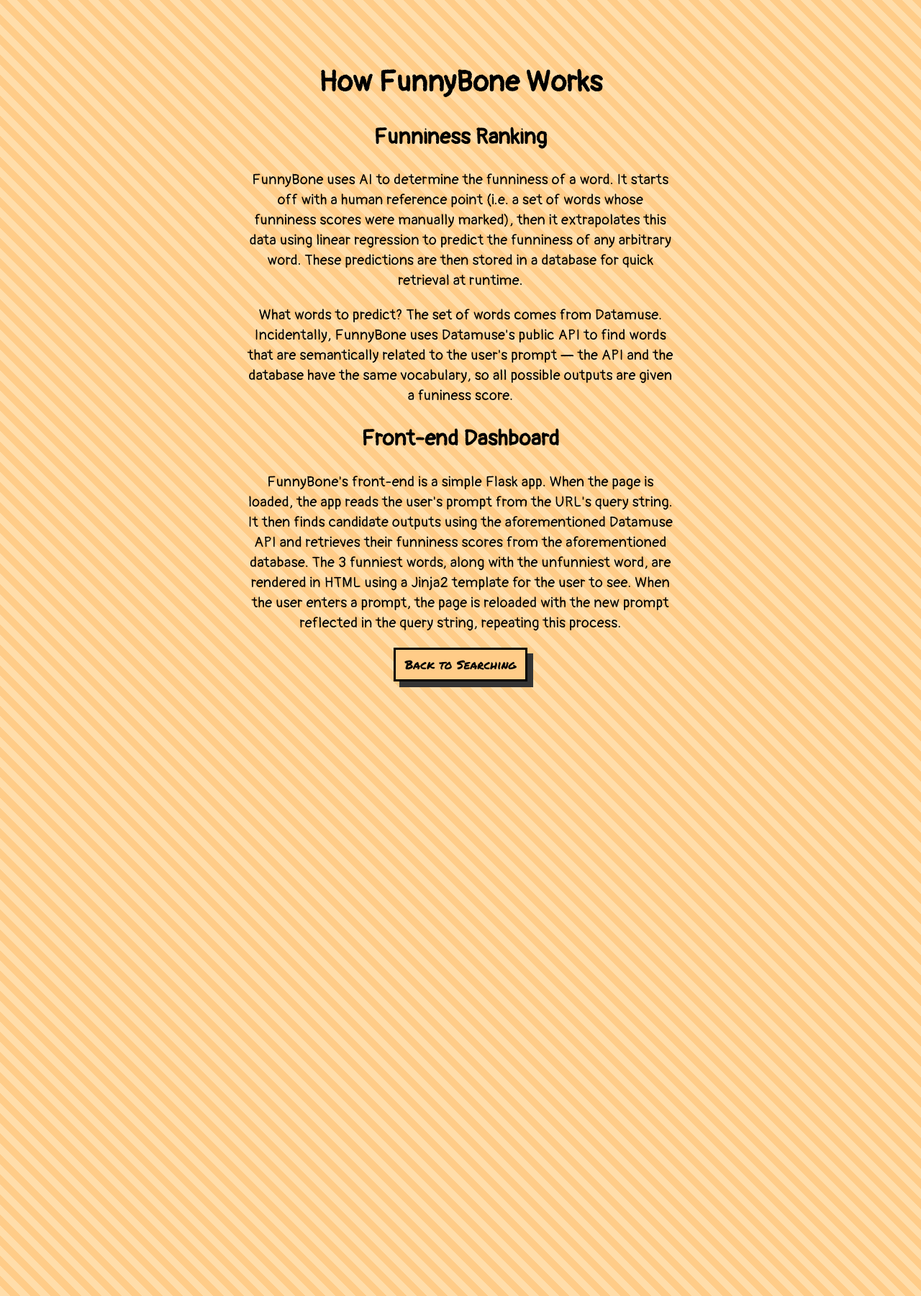
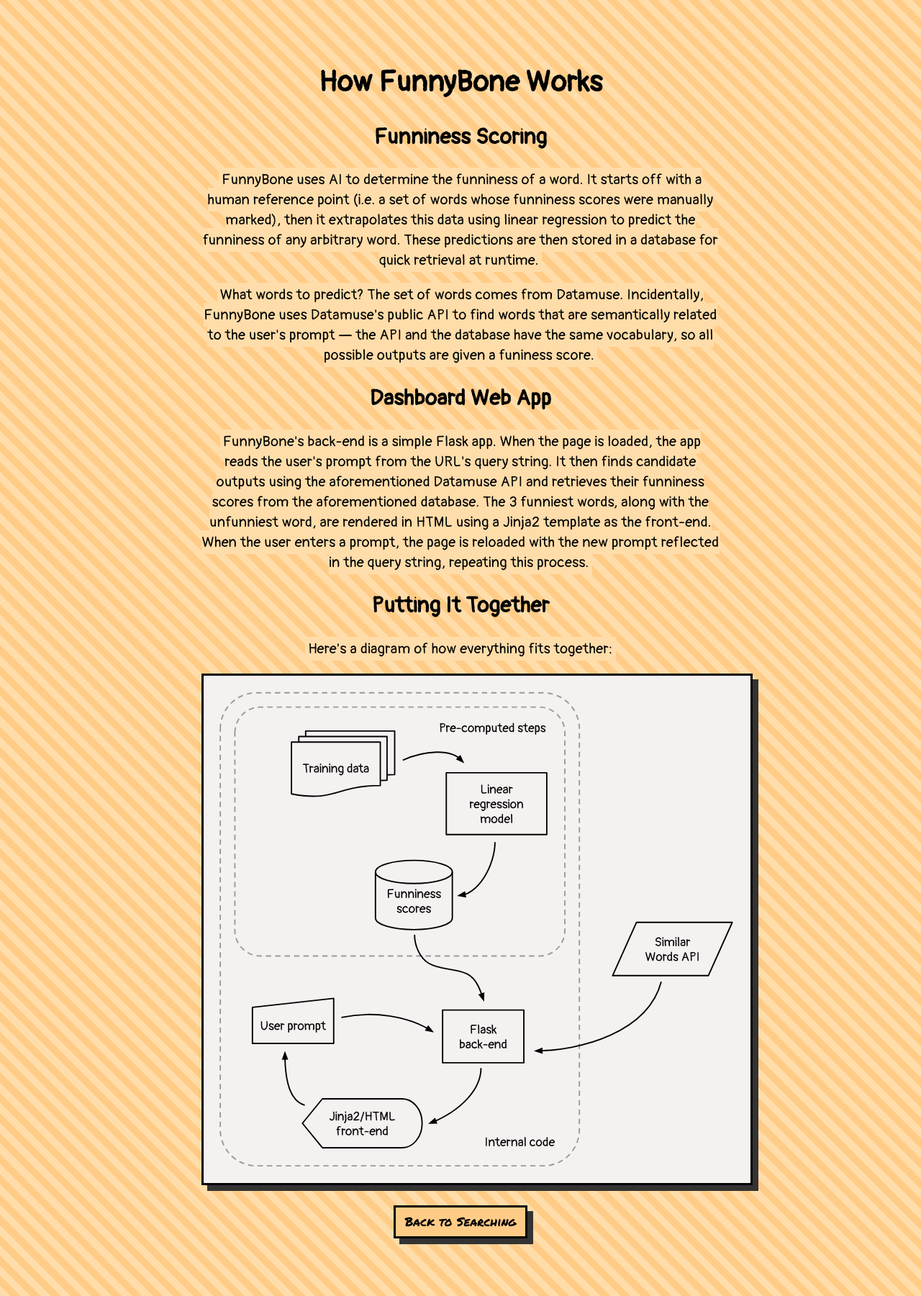
Before and after one commit to max-y-huang/funnybone, a Flask app: page /how-it-works in a window 1280 px wide. Shown: the whole page at 72% size. Run offline with Flask 2, Linux system fonts and the light colour scheme.

Commit message:
finished how it works section

```diff
--- a/static/styles/how_it_works.css
+++ b/static/styles/how_it_works.css
@@ -1,6 +1,20 @@
 .app {
   padding-bottom: 60px;
+  text-align: center;
+}
+
+.app > div {
   margin: 0 auto;
   max-width: 720px;
-  text-align: center;
 }
+
+.hl {
+  background-color: #fda;
+  padding: 0.2em;
+}
+
+.flowchart {
+  background-color: #f5f1f1;
+  padding: 20px;
+  width: 100%;
+}
--- a/templates/how_it_works.html
+++ b/templates/how_it_works.html
@@ -20,37 +20,57 @@
   </head>
   <body>
     <div class="app">
+      <div>
         <h1>How FunnyBone Works</h1>
-      <h2>Funniness Ranking</h2>
+        <h2>Funniness Scoring</h2>
         <p>
-        FunnyBone uses AI to determine the funniness of a word. It starts off
-        with a human reference point (i.e. a set of words whose funniness scores
-        were manually marked), then it extrapolates this data using linear
-        regression to predict the funniness of any arbitrary word. These
-        predictions are then stored in a database for quick retrieval at
-        runtime.
+          <span class="hl">
+            FunnyBone uses AI to determine the funniness of a word. It starts
+            off with a human reference point (i.e. a set of words whose
+            funniness scores were manually marked), then it extrapolates this
+            data using linear regression to predict the funniness of any
+            arbitrary word. These predictions are then stored in a database for
+            quick retrieval at runtime.
+          </span>
         </p>
         <p>
+          <span class="hl">
             What words to predict? The set of words comes from Datamuse.
-        Incidentally, FunnyBone uses Datamuse's public API to find words that
-        are semantically related to the user's prompt &mdash; the API and the
-        database have the same vocabulary, so all possible outputs are given a
-        funiness score.
+            Incidentally, FunnyBone uses Datamuse's public API to find words
+            that are semantically related to the user's prompt &mdash; the API
+            and the database have the same vocabulary, so all possible outputs
+            are given a funiness score.
+          </span>
         </p>
-      <h2>Front-end Dashboard</h2>
+        <h2>Dashboard Web App</h2>
         <p>
-        FunnyBone's front-end is a simple Flask app. When the page is loaded,
+          <span class="hl">
+            FunnyBone's back-end is a simple Flask app. When the page is loaded,
             the app reads the user's prompt from the URL's query string. It then
             finds candidate outputs using the aforementioned Datamuse API and
-        retrieves their funniness scores from the aforementioned database. The 3
-        funniest words, along with the unfunniest word, are rendered in HTML
-        using a Jinja2 template for the user to see. When the user enters a
-        prompt, the page is reloaded with the new prompt reflected in the query
-        string, repeating this process.
+            retrieves their funniness scores from the aforementioned database.
+            The 3 funniest words, along with the unfunniest word, are rendered
+            in HTML using a Jinja2 template as the front-end. When the user
+            enters a prompt, the page is reloaded with the new prompt reflected
+            in the query string, repeating this process.
+          </span>
+        </p>
+        <h2>Putting It Together</h2>
+        <p>
+          <span class="hl">
+            Here's a diagram of how everything fits together:
+          </span>
+        </p>
+        <p>
+          <img
+            class="flowchart pop-out"
+            src="{{url_for('static', filename='assets/flowchart.svg')}}"
+          />
         </p>
         <p>
           <a class="button" href="/">Back to Searching</a>
         </p>
       </div>
+    </div>
   </body>
 </html>
```
Also changed, not shown: static/assets/flowchart.svg (added). Lines whose indentation alone changed are shown as unchanged.
